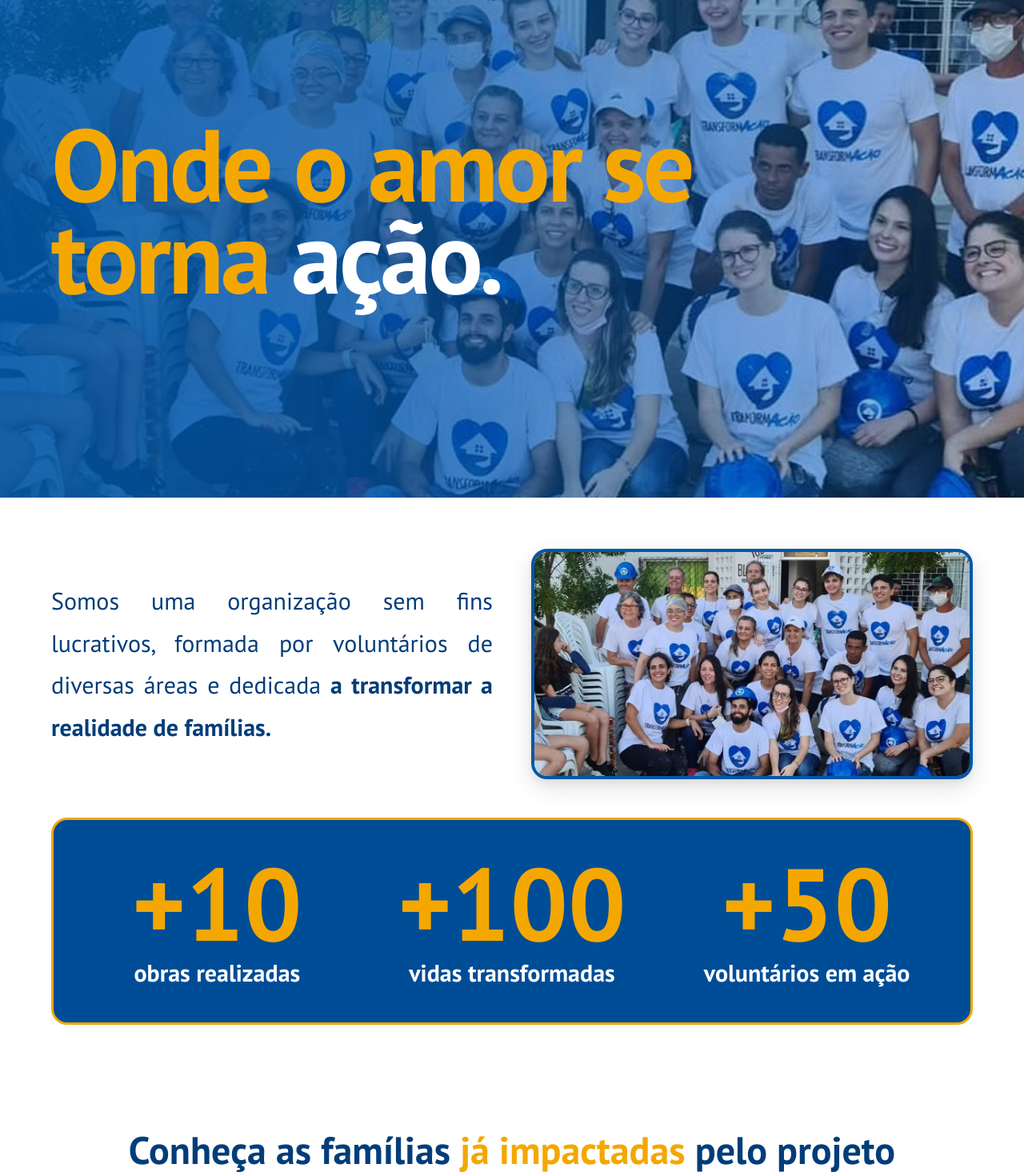
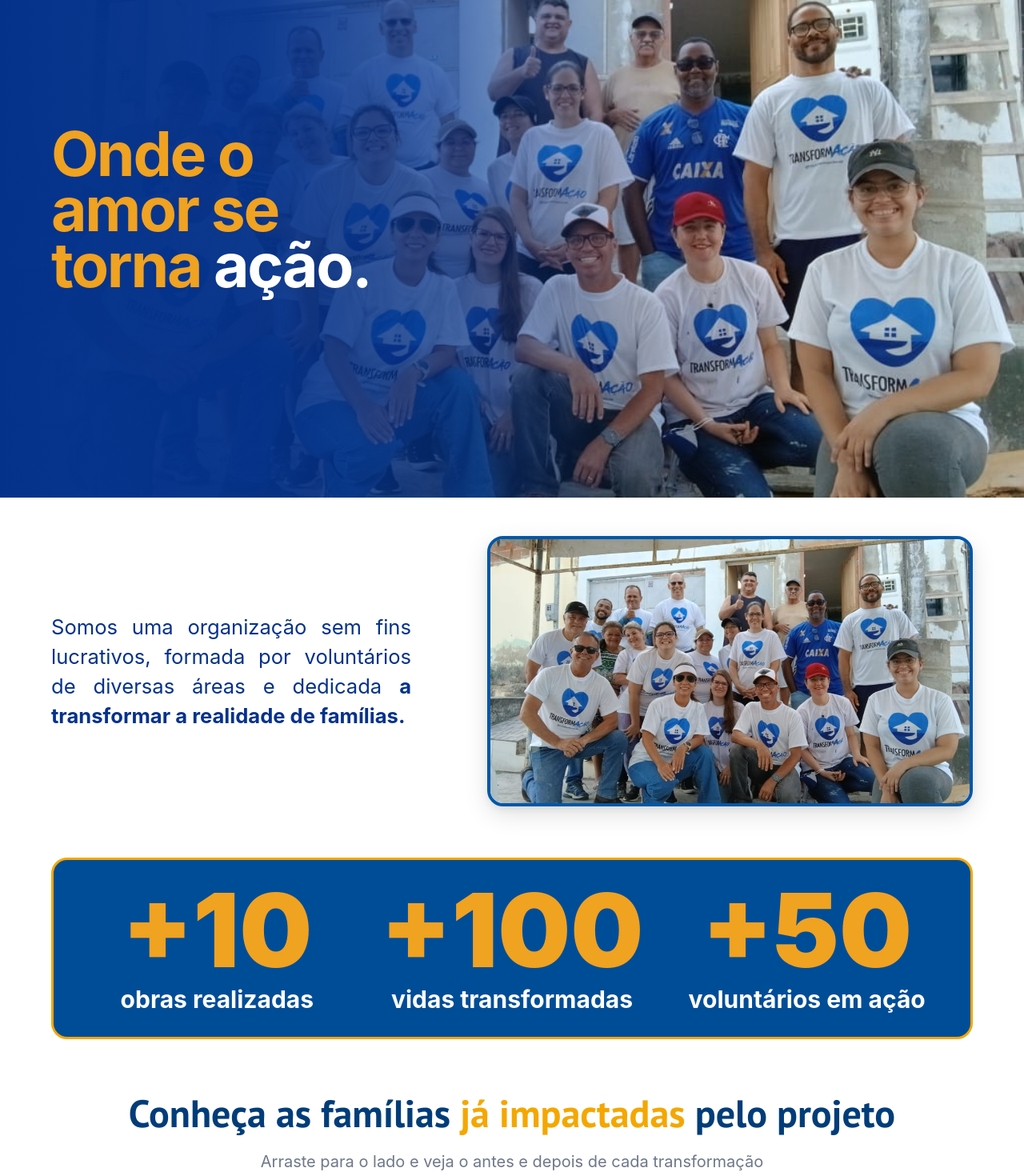
Before and after one commit to Lawd-UFS/transformacao-frontend, a React (Vite) app: page / in a window 1280 px wide. Shown: the part 240-1710 px from the top of the page at 80% size. Built offline with nearby package versions, Linux system fonts and the light colour scheme.

Commit message:
feat(home): ajusta secoes principais Hero e Sobre e padroniza fontes

```diff
--- a/src/components/Hero/Hero.css
+++ b/src/components/Hero/Hero.css
@@ -12,15 +12,18 @@
   align-items: center;
 }
 
-/* ── Overlay: degradê da esquerda (opaco) para direita (translúcido) ── */
+/* ── Overlay: degradê da esquerda (opaco) para direita (transparente) — igual ao Quem Somos ── */
 .hero_overlay {
   position: absolute;
   inset: 0;
-  background: linear-gradient(to right,
-      rgba(var(--color-primary-500-rgb), 0.88) 0%,
-      rgba(var(--color-primary-500-rgb), 0.75) 35%,
-      rgba(var(--color-primary-500-rgb), 0.45) 65%,
-      rgba(var(--color-primary-500-rgb), 0.20) 100%);
+  background: linear-gradient(
+    to right,
+    #04328b 0%,
+    rgba(4, 50, 139, 0.95) 25%,
+    rgba(4, 50, 139, 0.65) 45%,
+    rgba(4, 50, 139, 0.20) 60%,
+    transparent 75%
+  );
   z-index: 1;
 }
 
@@ -36,18 +39,17 @@
 
 /* ── Título principal ── */
 .hero_titulo {
-  font-family: var(--font-family-base);
+  font-family: var(--font-family-title);
   font-weight: var(--font-weight-bold);
-  font-size: clamp(6rem, 10vw, 10rem);
+  font-size: clamp(3.5rem, 6vw, 6rem);
   line-height: 0.9;
-  /* ocupa ~metade da largura da página */
   max-width: 70%;
   letter-spacing: -0.03em;
 }
 
 /* "Onde o amor se torna" — âmbar */
 .hero_titulo-destaque {
-  color: var(--color-accent-500);
+  color: var(--secondary-color);
 }
 
 /* "ação." — branco */
@@ -70,7 +72,7 @@
   }
 
   .hero_titulo {
-    font-size: clamp(3rem, 12vw, 5rem);
+    font-size: clamp(2.5rem, 8vw, 4rem);
     max-width: 90%;
     line-height: 0.95;
   }
@@ -78,7 +80,7 @@
 
 @media (max-width: 480px) {
   .hero_titulo {
-    font-size: clamp(2.5rem, 14vw, 4rem);
+    font-size: clamp(2rem, 10vw, 3.5rem);
     max-width: 95%;
   }
 }
--- a/src/components/Hero/Hero.tsx
+++ b/src/components/Hero/Hero.tsx
@@ -2,17 +2,10 @@ import imagemVoluntarios from '../../assets/hero-voluntarios.png'
 import './Hero.css'
 
 interface PropsHero {
-  /** Parte do título exibida em âmbar (destaque) */
-  textoDestaque?: string
-  /** Palavra/frase final em branco */
-  textoBranco?: string
-  /** URL da imagem de fundo — usa a imagem padrão se não fornecida */
   imagemFundo?: string
 }
 
 export function Hero({
-  textoDestaque = 'Onde o amor se torna',
-  textoBranco = 'ação.',
   imagemFundo = imagemVoluntarios,
 }: PropsHero) {
   return (
@@ -21,13 +14,16 @@ export function Hero({
       style={{ backgroundImage: `url(${imagemFundo})` }}
       aria-label="Seção principal"
     >
-      {/* Overlay com degradê azul sobre a foto */}
       <div className="hero_overlay" />
 
       <div className="hero_conteudo">
         <h1 className="hero_titulo">
-          <span className="hero_titulo-destaque">{textoDestaque} </span>
-          <span className="hero_titulo-branco">{textoBranco}</span>
+          <span className="hero_titulo-destaque">
+            Onde o<br />
+            amor se<br />
+            torna{' '}
+          </span>
+          <span className="hero_titulo-branco">ação.</span>
         </h1>
       </div>
     </section>
--- a/src/components/SecaoSobre/SecaoSobre.css
+++ b/src/components/SecaoSobre/SecaoSobre.css
@@ -6,26 +6,26 @@
   width: 100%;
   max-width: var(--container-max-width);
   margin: 0 auto;
-  padding: var(--space-16) var(--container-padding);
+  padding: var(--space-12) var(--container-padding) 0;
   display: flex;
   flex-direction: column;
-  gap: var(--space-12);
+  gap: var(--space-16);
 }
 
 /* ── Linha intro: texto à esquerda, foto à direita ── */
 .secao-sobre-intro {
   display: grid;
-  grid-template-columns: 1fr 1fr;
+  grid-template-columns: 0.9fr 1.1fr;
   align-items: center;
   gap: var(--space-12);
 }
 
 .secao-sobre-texto {
-  font-family: var(--font-family-base);
-  font-size: var(--font-size-2xl);
-  line-height: var(--line-height-relaxed);
-  color: var(--color-primary-700);
+  font-size: 1.60rem;
+  line-height: 1.45;
+  color: var(--primary-color);
   text-align: justify;
+  max-width: 450px;
 }
 
 .secao-sobre-texto-destaque {
@@ -42,7 +42,7 @@
 
 .secao-sobre-imagem {
   width: 100%;
-  height: 280px;
+  height: 330px;
   object-fit: cover;
   display: block;
 }
@@ -56,7 +56,7 @@
   background-color: var(--color-primary-600);
   border: 3px solid var(--color-accent-500);
   border-radius: var(--border-radius-xl);
-  padding: var(--space-10) var(--space-8);
+  padding: var(--space-6) var(--space-8);
 }
 
 /* ── Item de estatística ── */
@@ -67,18 +67,17 @@
 }
 
 .secao-sobre-stat-numero {
-  font-family: var(--font-family-base);
+  font-family: var(--font-family-title);
   font-size: clamp(5rem, 10vw, 8rem);
   font-weight: var(--font-weight-black);
-  color: var(--color-accent-500);
+  color: var(--secondary-color);
   line-height: 1;
 }
 
 .secao-sobre-stat-descricao {
-  font-family: var(--font-family-base);
   font-size: var(--font-size-2xl);
   font-weight: var(--font-weight-bold);
-  color: var(--color-neutral-0);
+  color: var(--text-light);
   text-align: center;
 }
 
--- a/src/pages/QuemSomos/QuemSomos.css
+++ b/src/pages/QuemSomos/QuemSomos.css
@@ -44,7 +44,7 @@
 
 .hero-title {
   color: var(--secondary-color);
-  font-size: 4.5rem;
+  font-size: clamp(3.5rem, 6vw, 6rem);
   line-height: 1.05;
   margin: 0;
   text-shadow: 0 2px 12px rgba(0, 0, 0, 0.3);
```
Also changed, not shown: src/assets/hero-voluntarios.png.
